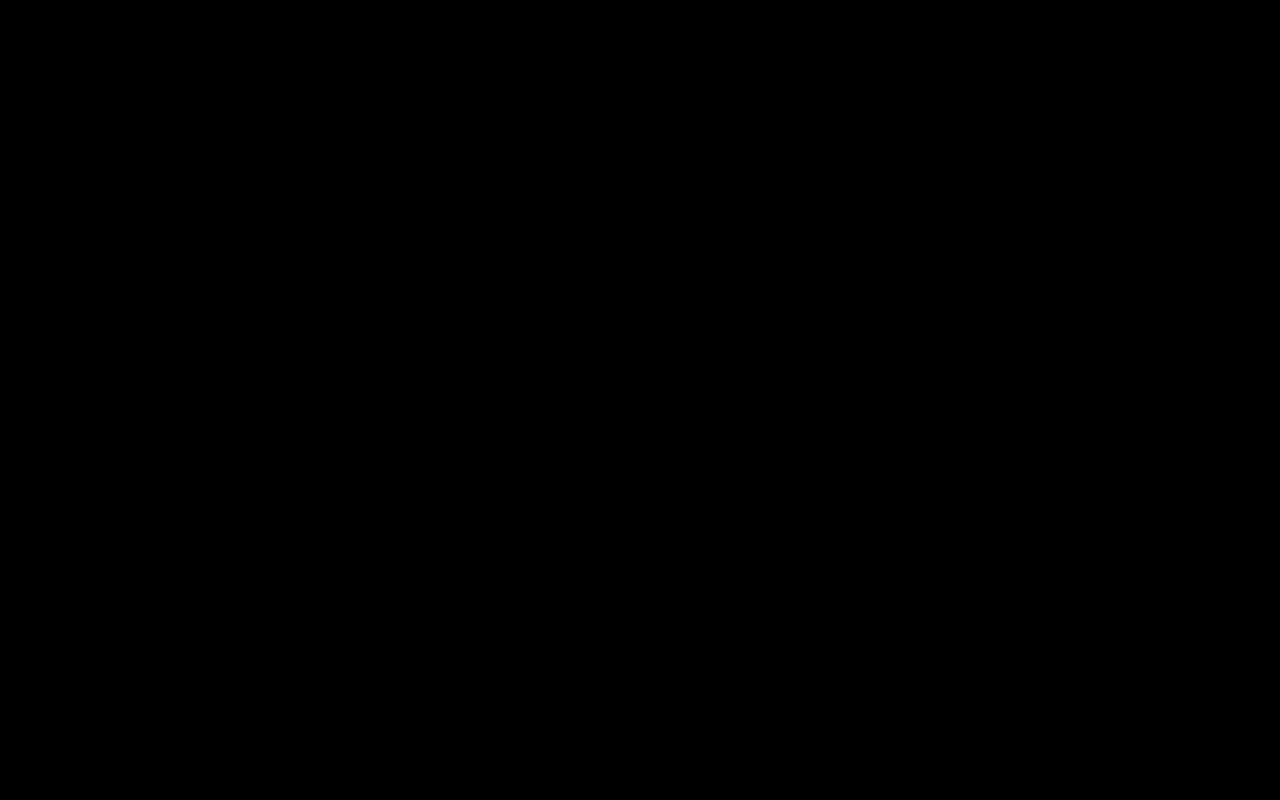
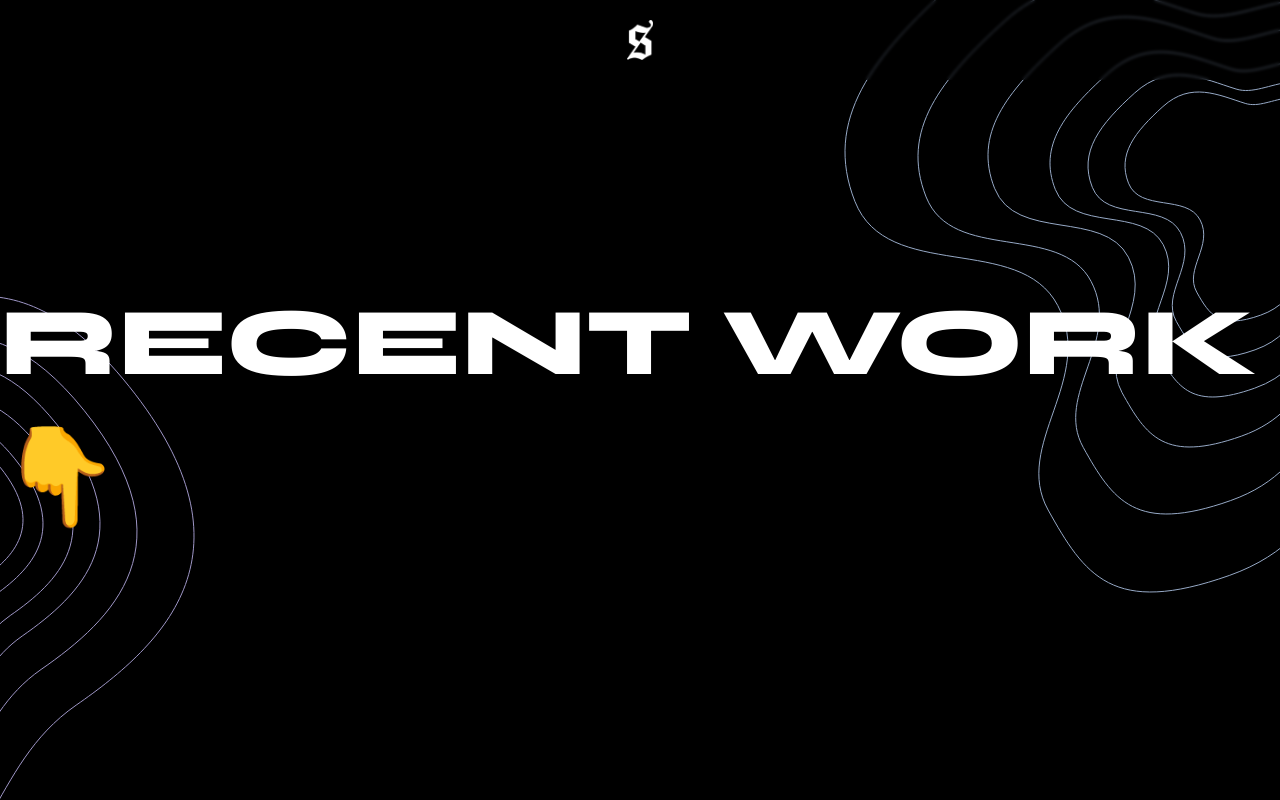
Before and after one commit to sebastianszw/My-portfolio, a plain HTML site: page index.html in a window 1280 px wide. Drawn offline with Linux system fonts and the light colour scheme; a web font is replaced by a local one.

Commit message:
Nav & Header
simple navbar & header

```diff
--- a/index.html
+++ b/index.html
@@ -11,6 +11,19 @@
 </head>
 
 <body>
+    <nav>
+        <img src="images/s-logo.png" alt="Sebly logo">
+    </nav>
+    <header>
+        <div class="headerImages">
+            <img src="images/bg-pattern-intro-left-desktop.svg" alt=" " class="headerImgLeft">
+            <img src="images/bg-pattern-intro-right-desktop.svg" alt=" " class="headerImgRight">
+        </div>
+        <div class="headerText">
+            <h1 class="padding-left-xl">recent work <span class="bounce">👇</span>
+            </h1>
+        </div>
+    </header>
 
 </body>
 
--- a/scss/style.scss
+++ b/scss/style.scss
@@ -1,3 +1,6 @@
+//@import url('https://fonts.googleapis.com/css2?family=Dela+Gothic+One&family=Inter:wght@400;700&display=swap');
+@import url('https://fonts.googleapis.com/css2?family=Dela+Gothic+One&family=Inter:wght@400;700&family=Syne:wght@800&display=swap');
+
 * {
     padding: 0;
     margin: 0;
@@ -6,4 +9,152 @@
 
 body {
     background-color: #000;
+    font-family: 'Inter', sans-serif;
+    color: #fff;
 }
+
+span {
+    display: inline-block;
+}
+
+.container {
+    padding: 100px 50px;
+}
+
+/*=================*/
+
+nav {
+    width: 100%;
+    height: 80px;
+    background: rgba($color: #000, $alpha: 0.5);
+    backdrop-filter: blur(1.5px);
+    position: fixed;
+    z-index: 1;
+
+    img {
+        position: absolute;
+        top: 0;
+        bottom: 0;
+        left: 0;
+        right: 0;
+        margin: auto;
+        height: 40px;
+        width: auto;
+    }
+}
+
+
+header {
+    height: 100vh;
+    width: 100%;
+    display: flex;
+    align-items: center;
+    justify-content: center;
+}
+
+.headerText {
+    z-index: 1;
+
+    h1 {
+        //font-family: 'Dela Gothic One', cursive;
+        font-family: 'Syne', sans-serif;
+        text-transform: uppercase;
+        font-size: 6rem;
+    }
+}
+
+.headerImgLeft {
+    position: absolute;
+    bottom: 0;
+    left: 0;
+}
+
+.headerImgRight {
+    position: absolute;
+    top: 0;
+    right: 0;
+}
+
+
+
+
+
+
+
+
+/*=================ANIMATIONS=================*/
+
+/*Bounce animation*/
+.bounce {
+    -webkit-animation: bounceAnimation 2s infinite;
+    animation: bounceAnimation 2s infinite;
+}
+
+@-webkit-keyframes bounceAnimation {
+    0% {
+        -webkit-transform: translateY(0px);
+        transform: translateY(0px);
+    }
+
+    50% {
+        -webkit-transform: translateY(20px);
+        transform: translateY(20px);
+    }
+
+    100% {
+        -webkit-transform: translateY(0px);
+        transform: translateY(0px);
+    }
+}
+
+@keyframes bounceAnimation {
+    0% {
+        -webkit-transform: translateY(0px);
+        transform: translateY(0px);
+    }
+
+    50% {
+        -webkit-transform: translateY(20px);
+        transform: translateY(20px);
+    }
+
+    100% {
+        -webkit-transform: translateY(0px);
+        transform: translateY(0px);
+    }
+}
+
+/*End levitate animation*/
+
+
+/*Rotating animation*/
+.rotate {
+    -webkit-animation: rotateAnimation 1s infinite;
+    animation: rotateAnimation 1s infinite;
+}
+
+@-webkit-keyframes rotateAnimation {
+    0% {
+        -webkit-transform: rotate(0);
+        transform: rotate(0);
+    }
+
+    100% {
+        -webkit-transform: rotate(360deg);
+        transform: rotate(360deg);
+    }
+}
+
+@keyframes rotateAnimation {
+    0% {
+        -webkit-transform: rotate(0);
+        transform: rotate(0);
+    }
+
+    100% {
+        -webkit-transform: rotate(360deg);
+        transform: rotate(360deg);
+    }
+}
+
+/*End rotating animation*/
```
Also changed, not shown: css/style.css, images/s-logo.png (added), 1 other file.
